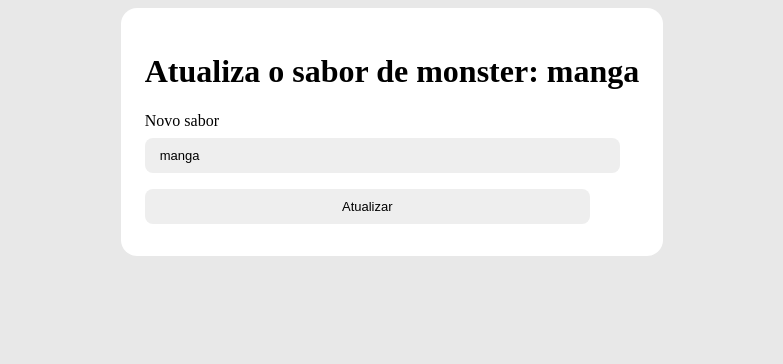
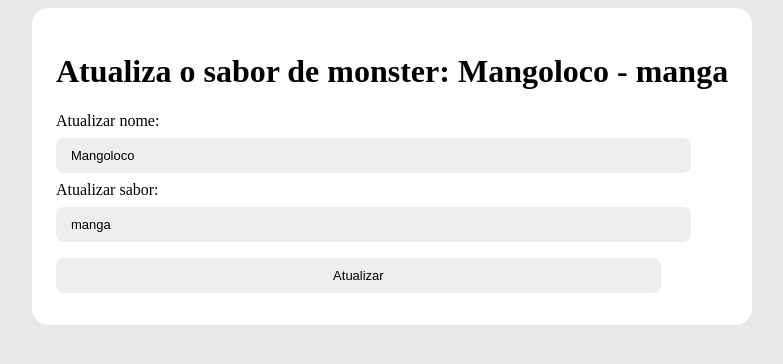
Before and after one commit to Y4nnLS/Projeto-CRUD-com-Flask--SQLite-e-SQLAlchemy, a Flask app: page /atualizar/1 in a window 1280 px wide. Shown: the top 364 px of the page, without its empty margins (248-1031 px from the left). Run offline with Flask 3, Linux system fonts and the light colour scheme.

Commit message:
Atualização

```diff
--- a/Projeto CRUD com Flask, SQLite e SQLAlchemy/app.py
+++ b/Projeto CRUD com Flask, SQLite e SQLAlchemy/app.py
@@ -62,8 +62,10 @@
 def update(id):
     if request.method == 'POST':
         novo_sabor = request.form['novo_sabor']
+        novo_nome = request.form['novo_nome']
         energetico  = Energetico.query.get(id)
         energetico.sabor = novo_sabor
+        energetico.nome = novo_nome
         db.session.commit()
         return redirect(url_for('index'))
     else:
@@ -73,8 +75,12 @@
 @app.route('/listar', methods=['POST'])
 def list():
     marca = request.form['marca']
+    if marca:
+        titulo = f'Energeticos da marca {marca}'
+    else:
+        titulo = 'Todos os energéticos'
     energeticos = Energetico.query.filter(Energetico.marca.like(f'%{marca}%')).all()
-    return render_template("lista.html", energeticos = energeticos)
+    return render_template("lista.html", energeticos = energeticos, titulo = titulo)
 
 if __name__ == '__main__':
     app.run(debug = True)
--- a/Projeto CRUD com Flask, SQLite e SQLAlchemy/templates/atualiza.html
+++ b/Projeto CRUD com Flask, SQLite e SQLAlchemy/templates/atualiza.html
@@ -12,9 +12,11 @@
 <body>
     <div class="card__listar">
         <div class='lista'>
-            <h1>Atualiza o sabor de {{ energetico.marca }}: {{ energetico.sabor }}</h1>
+            <h1>Atualiza o sabor de {{ energetico.marca }}: {{ energetico.nome}} - {{energetico.sabor}}</h1>
             <form method="POST">
-                <label for="novo_sabor">Novo sabor</label>
+                <label for="novo_nome">Atualizar nome:</label>
+                <input type="text" name="novo_nome" value="{{ energetico.nome }}"><br>
+                <label for="novo_sabor">Atualizar sabor:</label>
                 <input type="text" name="novo_sabor" value="{{ energetico.sabor }}"><br>
                 <input type="submit" value="Atualizar">
             </form>
--- a/Projeto CRUD com Flask, SQLite e SQLAlchemy/templates/index.html
+++ b/Projeto CRUD com Flask, SQLite e SQLAlchemy/templates/index.html
@@ -15,7 +15,7 @@
             <h1>Energeticos</h1>
             <ul>
                 {% for energetico in energeticos %}
-                <li>{{ energetico.marca }}:{{ energetico.nome}} - {{energetico.sabor}} ( {{ energetico.tamanho_lata }}ml
+                <li>{{ energetico.marca }}: {{ energetico.nome}} - {{energetico.sabor}} ( {{ energetico.tamanho_lata }}ml
                     [R${{energetico.preco}}])</li>
                 <a href="/excluir/{{ energetico.id }}">excluir</a>
                 <a href="/atualizar/{{ energetico.id }}">Atualizar</a>
@@ -49,7 +49,7 @@
     </div>
     <div class="card__buscar">
         <div class='lista'>
-            <h2>Listar pela marca</h2>
+            <h2>Buscar pela marca</h2>
             <form method="POST" action="/listar">
                 <label for="marca">marca</label>
                 <input type="text" name="marca"><br>
--- a/Projeto CRUD com Flask, SQLite e SQLAlchemy/templates/lista.html
+++ b/Projeto CRUD com Flask, SQLite e SQLAlchemy/templates/lista.html
@@ -11,10 +11,10 @@
 <body>
     <div class="card__listar">
         <div class='lista'>
-            <h1>Energeticos</h1>
+            <h1>{{ titulo }}</h1>
             <ul>
                 {% for energetico in energeticos %}
-                <li>{{ energetico.marca }}:{{ energetico.nome}} - {{energetico.sabor}} ( {{ energetico.tamanho_lata }}ml
+                <li>{{ energetico.marca }}: {{ energetico.nome}} - {{energetico.sabor}} ( {{ energetico.tamanho_lata }}ml
                     [{{energetico.preco}}])</li>
                 <br>
 
```
Also changed, not shown: Projeto CRUD com Flask, SQLite e SQLAlchemy/exemplo.db.
